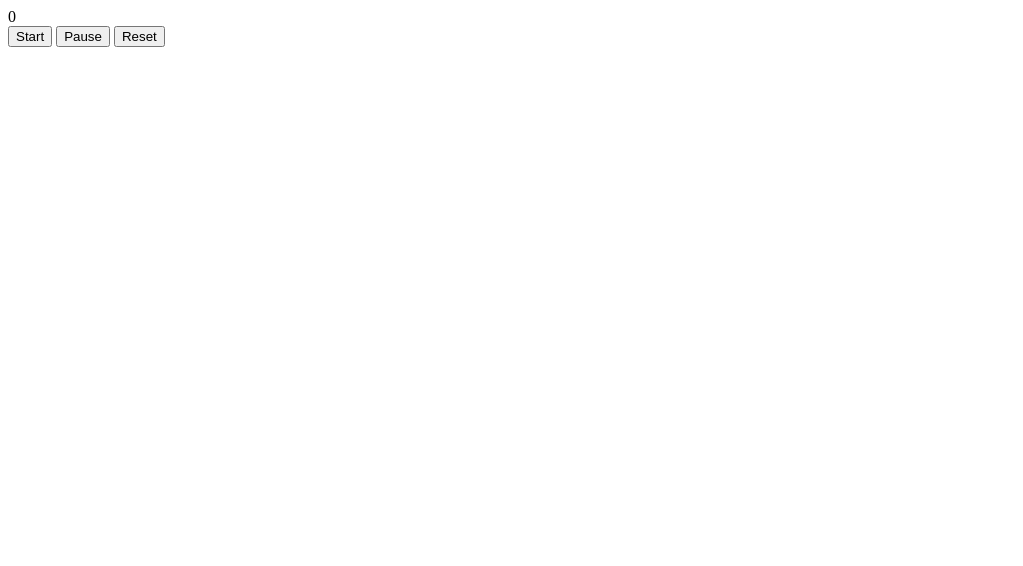
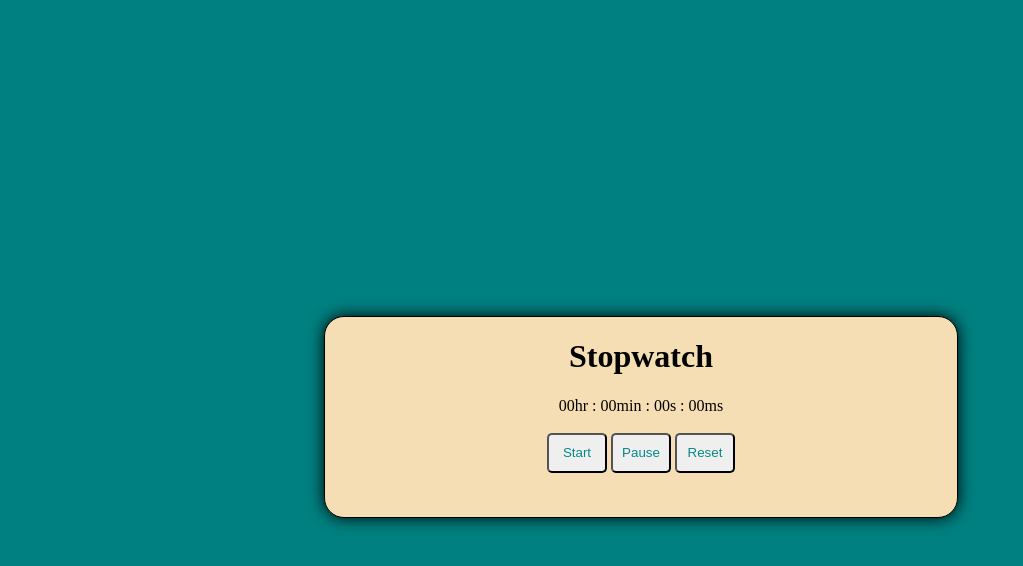
Before and after one commit to Riyasahu0419/Stopwatch, a plain HTML site: page stopwatch.html in a window 1280 px wide. Shown: the whole page, without its empty margins (0-1023 px from the left). Drawn offline with Linux system fonts and the light colour scheme.

Commit message:
this is a timing Stopwatch

```diff
--- a/index.js
+++ b/index.js
@@ -1,33 +1,51 @@
+let second=0
+let minute=0
+let hours=0
+let milisecond=0
+let time;
 
-let count=0
-let id
-
-// let start=document
-
-function start(){
-
-    id=setInterval(()=>{
-        console.log(count)
-        count+=1
-        document.getElementById('countdisplay').innerText = count;
-
-    },1000)
+let display_timer = document.querySelector(".display")
 
 
-}
+    function start(){
+       time= setInterval(()=>{
+            milisecond+=100;
+            if(milisecond==1000){
+                milisecond=0
+                second+=1;
+
+            }
+
+           if(second==60){
+            second=0
+            minute++;
+           }
+           if(minute==60){
+            minute=0
+            hours++;
+           }
+           display_timer.innerText=formatTime(hours)+" : " + formatTime(minute)+ " : "+ formatTime(second)+ " : " + formatTime(milisecond);
+        },100)
+
+    }
 
 
-function pause(){
+    function pouse(){
+        clearInterval(time)
+    }
+    function reset(){
+        second=0
+        minute=0
+        hours=0
+        milisecond=0
 
-    clearInterval(id);
-
-}
-
-function reset(){
-    clearInterval(id);
-    count=0;
-    // document.getElementById('countdisplay').innerText = count;
+        display_timer.innerText="00hr : 00min : 00s : 00ms"
 
 
+    }
 
-}
+    // when left side timer will be 0 like hour , minute then next zero should be work in timer like sec , milisec
+
+    function formatTime(time){
+        return (time<10 ? "0" + time : time);
+    }
--- a/stopwatch.html
+++ b/stopwatch.html
@@ -1,62 +1,42 @@
- <!DOCTYPE html>
+<!DOCTYPE html>
 <html lang="en">
 <head>
     <meta charset="UTF-8">
     <meta name="viewport" content="width=device-width, initial-scale=1.0">
-    <title>Document</title>
+    <title>stopwatch</title>
+    <style>
+        body{
+            background-color: teal;
+        }
+        .container{
+            border: 1px solid black;
+            height: 200px;
+            width:50%;
+            margin: 25%;
+            text-align: center;
+            border-radius: 20px;
+            box-shadow: 0px 0px 16px;
+            background-color: wheat;
+        }
+        button{
+           height: 40px;
+           width: 60px;
+           border-radius: 5px;
+           color:rgb(7, 136, 136);
+        }
+
+    </style>
 </head>
 <body>
-    <div id="countdisplay">0
+    <div class="container">
+        <h1>Stopwatch</h1>
+
+        <div class="display">00hr : 00min : 00s : 00ms </div>
+        <br>
+        <button onClick="start()">Start</button>
+        <button onClick="pouse()">Pause</button>
+        <button onClick="reset()">Reset</button>
     </div>
-        <!-- <br> -->
-        <button onclick="start()">Start</button>
-        <button onclick="pause()">Pause</button>
-        <button onclick="reset()">Reset</button>
 </body>
 </html>
 <script src="index.js"></script>
-
-
-
-
-
-<!-- <!DOCTYPE html>
-<html lang="en">
-<head>
-    <meta charset="UTF-8">
-    <meta name="viewport" content="width=device-width, initial-scale=1.0">
-    <title>Counting Example</title>
-</head>
-<body>
-    <p id="countDisplay">0</p>
-    <button onclick="startCount()">Start</button>
-    <button onclick="pauseCount()">Pause</button>
-    <button onclick="resetCount()">Reset</button>
-
-    <script>
-        let count = 0;
-        let intervalId;
-
-        function startCount() {
-            if (!intervalId) {
-                intervalId = setInterval(() => {
-                    count += 1;
-                    document.getElementById("countDisplay").innerText = count;
-                }, 1000);
-            }
-        }
-
-        function pauseCount() {
-            clearInterval(intervalId);
-            intervalId = null;
-        }
-
-        function resetCount() {
-            clearInterval(intervalId);
-            intervalId = null;
-            count = 0;
-            document.getElementById("countDisplay").innerText = count;
-        }
-    </script>
-</body>
-</html> -->
```
